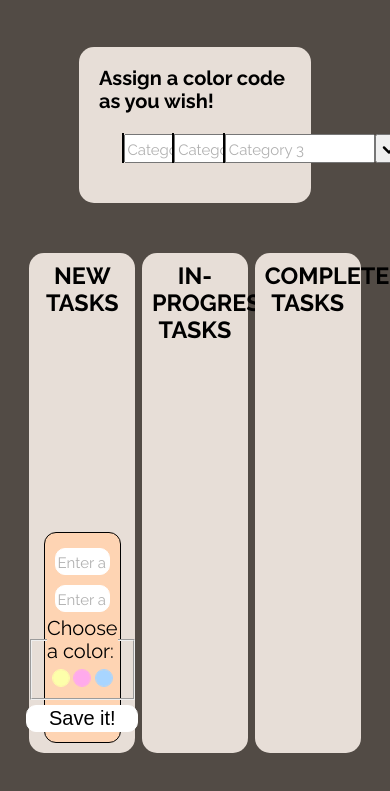
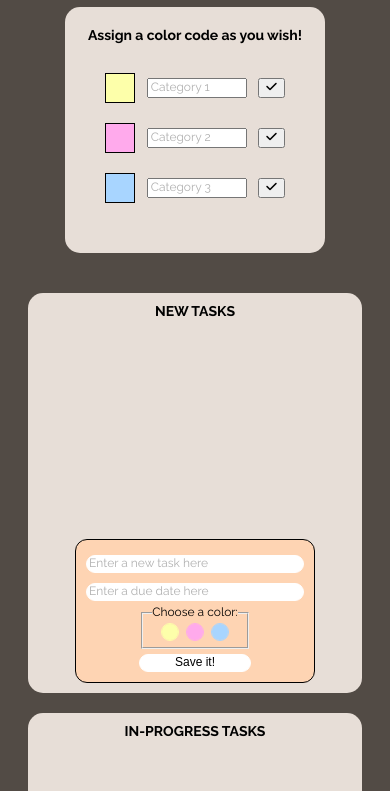
Before and after one commit to TrackMate-Project/TrackMate, a plain HTML site: page index.html in a window 390 px wide. Shown: the part 133-924 px from the top of the page. Drawn offline with Linux system fonts and the light colour scheme; no server answers.

Commit message:
added media queries

```diff
--- a/styles/sass/_media-queries.scss
+++ b/styles/sass/_media-queries.scss
@@ -1 +1,89 @@
 @use 'variables' as *;
+
+
+// max-width 1200px
+@media (max-width: 1200px) {
+    .formColorFlex {
+        flex-direction: column;
+        .color1Form,
+        .color2Form,
+        .color3Form {
+            margin: 10px;
+            width: 50%;
+            input {
+                width: 100px;
+            }
+        }
+    }
+}
+
+
+// max-width 840px
+@media (max-width: 840px) {
+    .formColorFlex {
+        .color1Form,
+        .color2Form,
+        .color3Form {
+            width: 100%;
+        }
+    }
+    body {
+        font-size: 0.6rem;
+        h1 {
+            font-size: 0.8rem;
+        }
+        h2{
+            font-size: 0.7rem;
+        }
+        ::placeholder {
+            font-size: 0.6rem;
+        }
+    }
+    main {
+        flex-direction: column;
+        justify-content: center;
+        align-items: center;
+        section {
+            width: 90%;
+            min-height: 400px;
+            margin: 10px;
+        }
+        .newTaskBox {
+            justify-content: space-between;
+            align-items: center;
+            .newTaskFlex {
+                width: 60%;
+            }
+        }
+    }
+
+}
+
+// max-width 400px
+@media (max-width: 400px) {
+    .wrapper {
+        width: 95%;
+    }
+    aside {
+        width: 90%;
+    }
+    header {
+        .mainHeading {
+            margin: 30px;
+        }
+    }
+    main {
+        padding: 30px 0;
+    .newTaskBox {
+        .newTaskFlex {
+            width: 85%;
+        }
+    }
+    }
+    footer {
+        div {
+            padding: 8px;
+            text-align: center;
+        }
+    }
+}
```
Also changed, not shown: styles/style.css.
